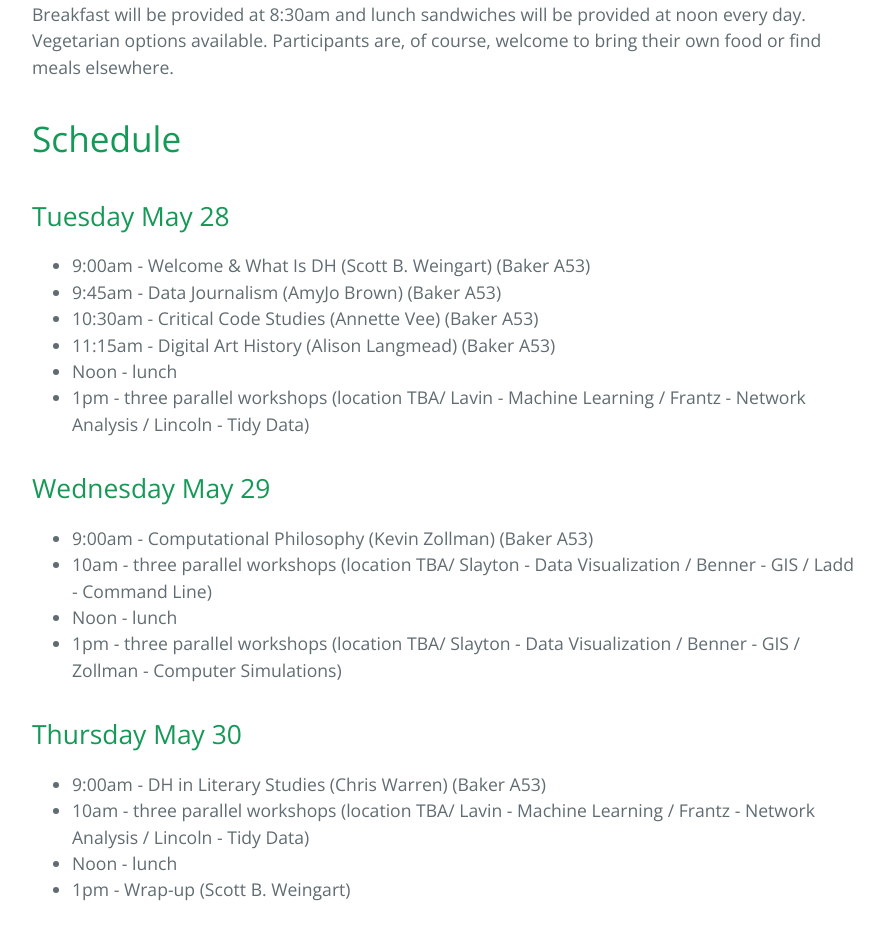
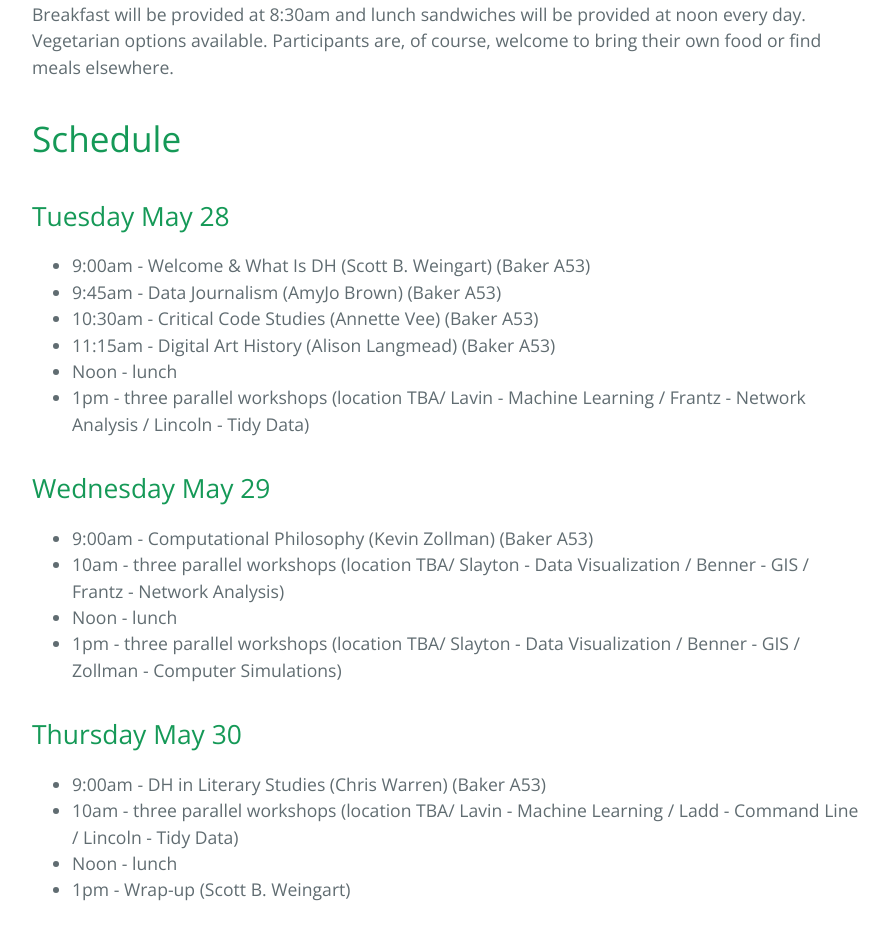
Before and after one commit to dSHARP-CMU/DH-Literacy-Workshop-at-CMU-2019, a Jekyll site: the page built from schedule.md, in a window 1280 px wide. Shown: the part 1429-2381 px from the top of the page, without its empty margins (192-1081 px from the left). Built offline with Jekyll 4.4.1, drawn with Linux system fonts in a browser that asks for light colours; our own code applies the rules of GitHub Pages for plain Markdown files.

```diff
--- a/schedule.md
+++ b/schedule.md
@@ -41,13 +41,13 @@ Breakfast will be provided at 8:30am and lunch sandwiches will be provided at no
 
 ## Wednesday May 29
 - 9:00am - Computational Philosophy (Kevin Zollman) (Baker A53)
-- 10am - three parallel workshops (location TBA/ Slayton - Data Visualization / Benner - GIS / Ladd - Command Line)
+- 10am - three parallel workshops (location TBA/ Slayton - Data Visualization / Benner - GIS / Frantz - Network Analysis)
 - Noon - lunch
 - 1pm - three parallel workshops (location TBA/ Slayton - Data Visualization / Benner - GIS / Zollman - Computer Simulations)
 
 
 ## Thursday May 30
 - 9:00am - DH in Literary Studies (Chris Warren) (Baker A53)
-- 10am - three parallel workshops (location TBA/ Lavin - Machine Learning / Frantz - Network Analysis / Lincoln - Tidy Data)
+- 10am - three parallel workshops (location TBA/ Lavin - Machine Learning / Ladd - Command Line / Lincoln - Tidy Data)
 - Noon - lunch
 - 1pm - Wrap-up (Scott B. Weingart)
```
